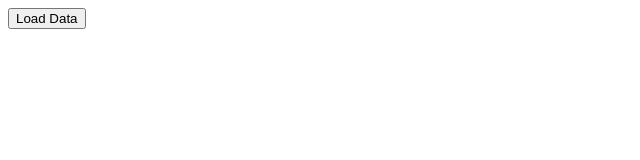
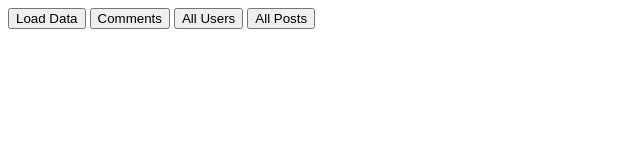
Before and after one commit to shafrinahamed0007/M28_API_JOSN_DataLoad_Dynamic_Website, a plain HTML site: page index.html in a window 1280 px wide. Shown: the whole page, without its empty margins (0-640 px from the left). Drawn offline with Linux system fonts and the light colour scheme.

Commit message:
Recap fetch() & Send And Console Each Data

```diff
--- a/fetch.js
+++ b/fetch.js
@@ -3,3 +3,29 @@ const loadData = () => {
     .then((res) => res.json())
     .then((data) => console.log(data));
 };
+
+const loadComment = () => {
+  fetch("https://jsonplaceholder.typicode.com/posts/1/comments")
+    .then((res) => res.json())
+    .then((comments) => console.log(comments));
+};
+
+const allUsers = () => {
+  fetch("https://jsonplaceholder.typicode.com/users")
+    .then((response) => response.json())
+    .then((allUsers) => console.log(allUsers));
+};
+
+const loadPost = () => {
+    const url = 'https://jsonplaceholder.typicode.com/posts';
+    fetch(url)
+    .then(res => res.json())
+    .then(post =>displayPost(post))
+};
+
+const displayPost = (posts) =>{
+    posts.forEach((post)=>{
+        console.log(post)
+    })
+
+}
--- a/index.html
+++ b/index.html
@@ -7,6 +7,9 @@
 </head>
 <body>
     <button onclick="loadData()">Load Data</button>
+    <button onclick="loadComment()">Comments</button>
+    <button onclick="allUsers()">All Users</button>
+    <button onclick="loadPost()">All Posts</button>
 
 
     <script src="./fetch.js"></script>
```
